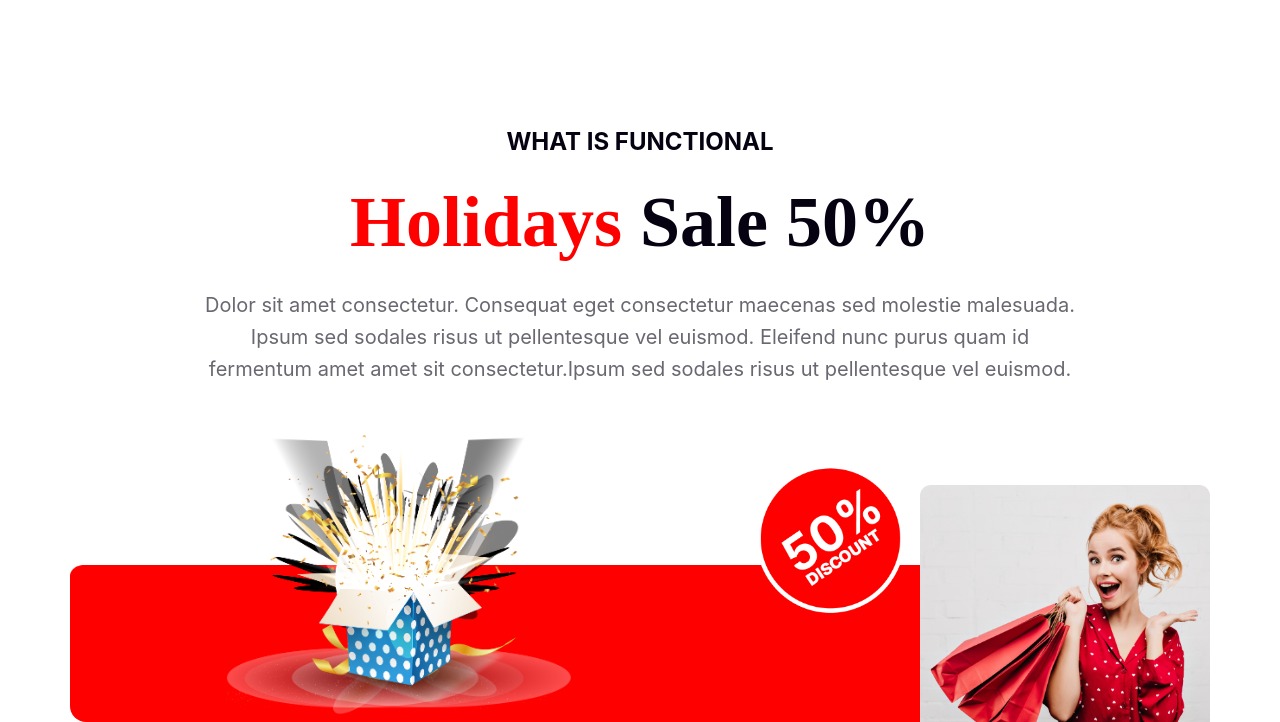
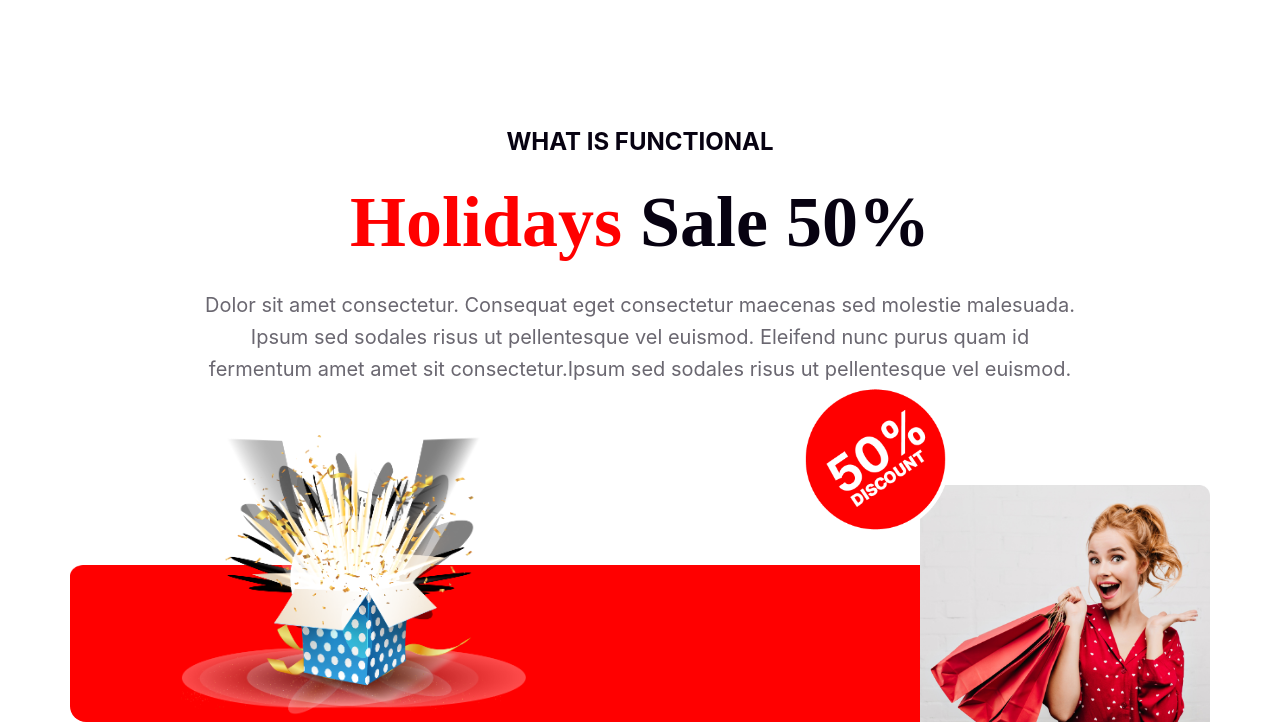
Before and after one commit to Dip-Baidya/Assignment-1, a plain HTML site: page index.html in a window 1280 px wide. Shown: the part 3080-3802 px from the top of the page. Drawn offline with nearby package versions, Linux system fonts and the light colour scheme; files whose address does not match are found by name.

Commit message:
little change

```diff
--- a/styles/new_year.css
+++ b/styles/new_year.css
@@ -369,7 +369,7 @@ main {
     padding-right: 40px;
 } */
 
-.hole-holiday-section{
+.hole-holiday-section {
     height: 1200px;
 }
 
@@ -387,10 +387,6 @@ main {
     background-repeat: no-repeat;
     background-position: right 50px;
     background-size: 290px auto;
-    /* margin-bottom: 30px; */
-    /* width: 429px; */
-    /* height: 433px; */
-
 }
 
 .packet-50-discount {
@@ -402,18 +398,13 @@ main {
     width: 206.841px;
     height: 206.841px;
     padding-right: 120px;
+    position: relative;
+    left: 45px;
+    top: -79px;
 }
 
-/* #image-2-background{
-    background-image: url('../images/resources/Rectangle\ 1.png');
-    background-repeat: no-repeat;
-    background-position: right center;
-    background-size: 208px;
-    margin-left: 584px;
-    margin-bottom: 152px;
-} */
-
 .image-1 {
-    /* width: 156.602px; */
     height: 286.54px;
+    position: relative;
+    left: -45px;
 }
```
Also changed, not shown: index.html (+1 -0 lines).
